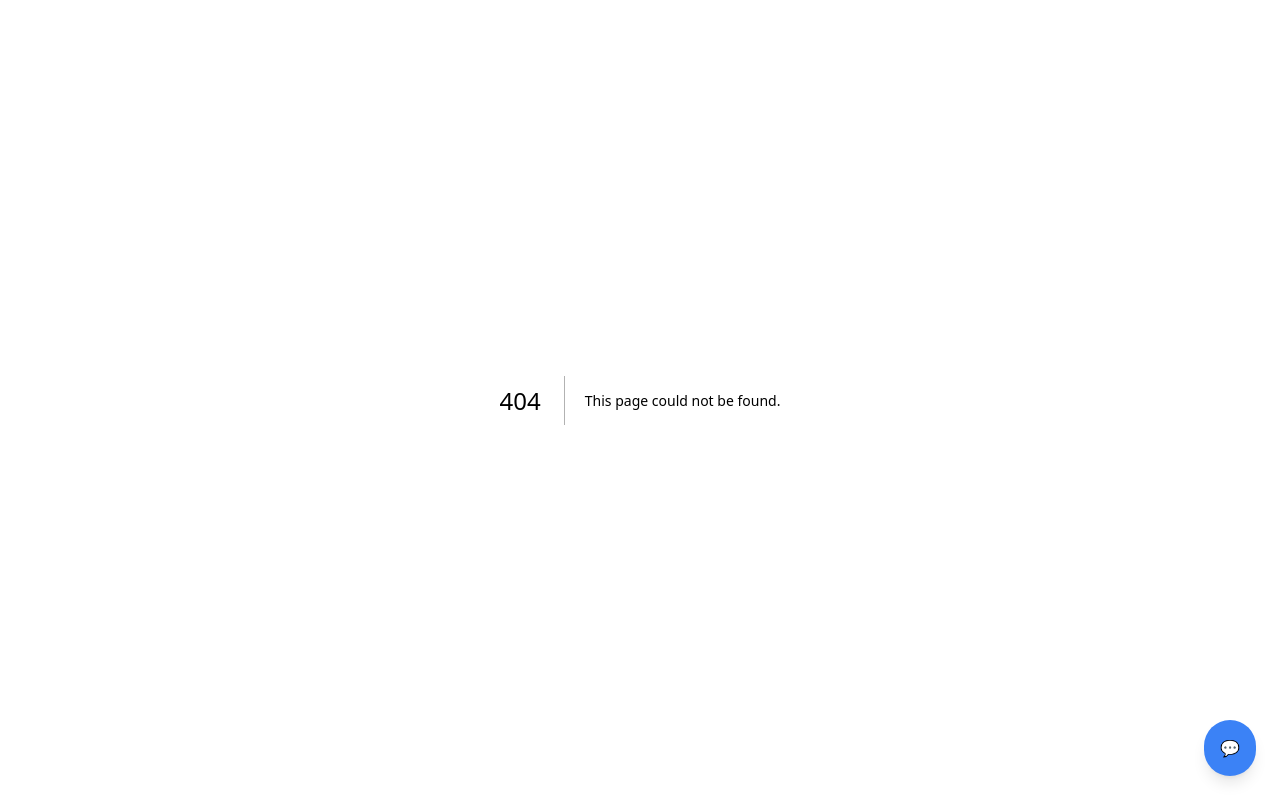
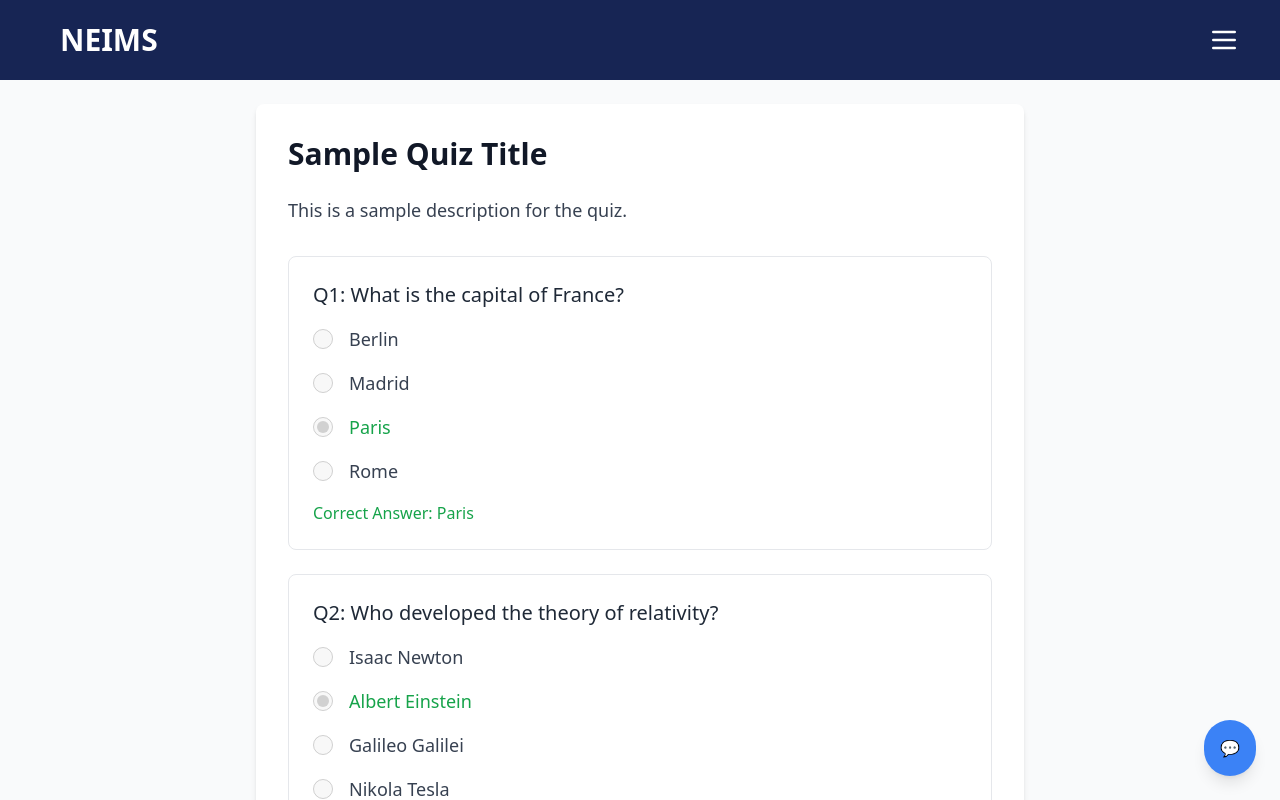
Before and after one commit to yasiith/Nethu_Education_Institute_Management_System, a Next.js app in the folder Nethu_Education_Institute_Management_System/: page /teachers/quizForFrontend in a window 1280 px wide. Before the commit this address had no page. Shown: the top 800 px of the page. Built offline with nearby package versions, Linux system fonts and the light colour scheme.

Commit message:
Quiz View FrontEnd

```diff
--- /dev/null
+++ b/Nethu_Education_Institute_Management_System/app/teachers/quizForFrontend/page.js
@@ -0,0 +1,16 @@
+import React from 'react'
+import ViewQuiz from '@components/Teacher/Quiz/ViewQuiz'
+import QuizNav from '@components/Teacher/Quiz/QuizNav'
+import Footer from '@components/footer'
+
+const page = () => {
+  return (
+    <div>
+      <QuizNav />
+      <ViewQuiz />
+      <Footer />
+    </div>
+  )
+}
+
+export default page
--- a/Nethu_Education_Institute_Management_System/components/Teacher/Quiz/CreatedQuizCard.jsx
+++ b/Nethu_Education_Institute_Management_System/components/Teacher/Quiz/CreatedQuizCard.jsx
@@ -2,7 +2,7 @@ import React from 'react';
 import { useRouter } from 'next/navigation';
 import { HiOutlineEye } from 'react-icons/hi'; // Importing an icon
 
-const QuizCard = ({ quiz = {}, index }) => {
+const QuizCard = ({ quiz = {}, index, classId }) => {
   const router = useRouter();
 
   const toViewQuiz = () => {
--- /dev/null
+++ b/Nethu_Education_Institute_Management_System/components/Teacher/Quiz/ViewQuiz.jsx
@@ -0,0 +1,75 @@
+import React from 'react';
+
+const ViewQuizPage = () => {
+  // Sample data for testing the layout. Replace with dynamic data when backend is integrated.
+  const quiz = {
+    title: 'Sample Quiz Title',
+    description: 'This is a sample description for the quiz.',
+    questions: [
+      {
+        questionText: 'What is the capital of France?',
+        choices: ['Berlin', 'Madrid', 'Paris', 'Rome'],
+        correctAnswer: 'Paris'
+      },
+      {
+        questionText: 'Who developed the theory of relativity?',
+        choices: ['Isaac Newton', 'Albert Einstein', 'Galileo Galilei', 'Nikola Tesla'],
+        correctAnswer: 'Albert Einstein'
+      },
+      {
+        questionText: 'What is the largest planet in our solar system?',
+        choices: ['Earth', 'Jupiter', 'Saturn', 'Mars'],
+        correctAnswer: 'Jupiter'
+      }
+    ]
+  };
+
+  return (
+    <div className="min-h-screen flex items-center justify-center p-6 bg-gray-50">
+      <div className="max-w-3xl w-full bg-white rounded-lg shadow-md p-8">
+        {/* Quiz Title */}
+        <h1 className="text-3xl font-semibold text-left text-gray-900 mb-6">{quiz.title}</h1>
+
+        {/* Quiz Description */}
+        <p className="text-lg text-gray-700 mb-8 text-left">{quiz.description}</p>
+
+        {/* Questions and Answers */}
+        <div className="space-y-6">
+          {quiz.questions.map((q, index) => (
+            <div key={index} className="p-6 border border-gray-200 rounded-lg">
+              <h2 className="text-xl font-medium text-gray-800 mb-4">{`Q${index + 1}: ${q.questionText}`}</h2>
+
+              {/* Multiple Choice Answers */}
+              <div className="space-y-4">
+                {q.choices.map((choice, idx) => (
+                  <div key={idx} className="flex items-center space-x-4">
+                    <input
+                      type="radio"
+                      id={`q${index}-choice${idx}`}
+                      name={`q${index}`}
+                      value={choice}
+                      disabled
+                      checked={choice === q.correctAnswer}
+                      className="h-5 w-5 text-indigo-500"
+                    />
+                    <label
+                      htmlFor={`q${index}-choice${idx}`}
+                      className={`text-lg ${choice === q.correctAnswer ? 'text-green-600 font-medium' : 'text-gray-700'}`}
+                    >
+                      {choice}
+                    </label>
+                  </div>
+                ))}
+              </div>
+
+              {/* Correct Answer Highlight */}
+              <p className="mt-4 text-green-600 font-medium">Correct Answer: {q.correctAnswer}</p>
+            </div>
+          ))}
+        </div>
+      </div>
+    </div>
+  );
+}
+
+export default ViewQuizPage;
```
Also changed, not shown: Nethu_Education_Institute_Management_System/app/teachers/classes/[classId]/page.js (renamed from Nethu_Education_Institute_Management_System/app/teachers/classes/[classId]/page.jsx).
